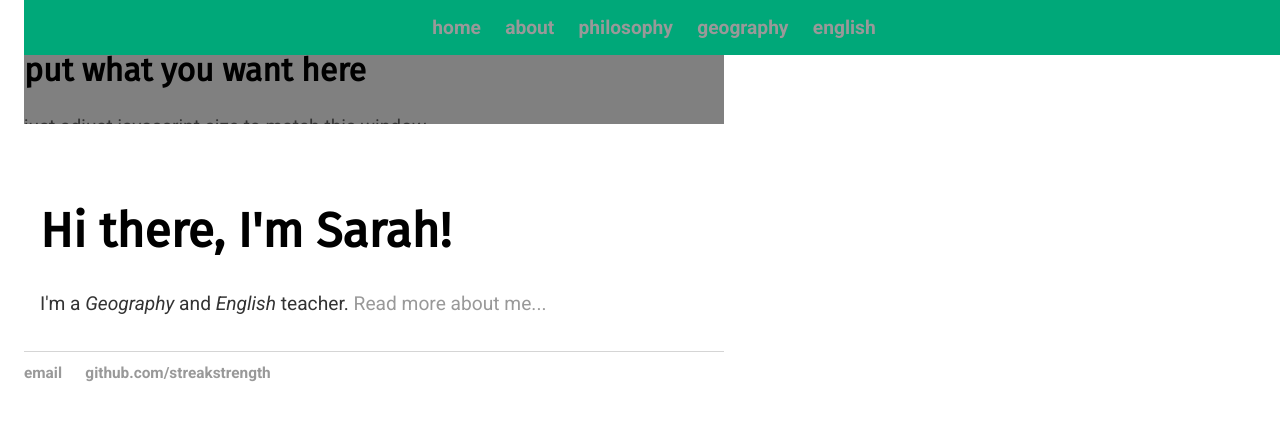
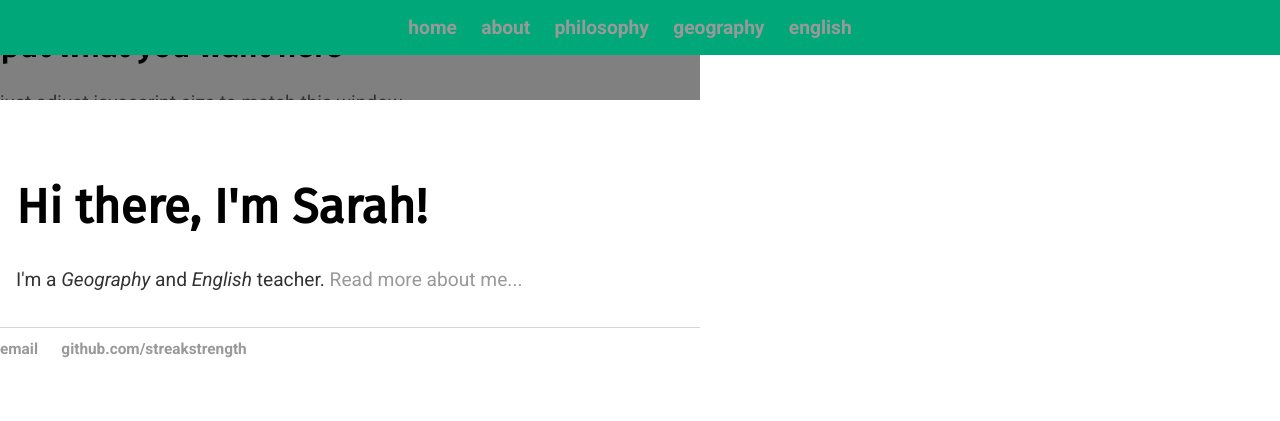
Before and after one commit to streakstrength/streakstrength.github.io, a Jekyll site: the page built from index.html, in a window 1280 px wide. Shown: the top 421 px of the page. Built offline with Jekyll 4.4.1, drawn with Linux system fonts in a browser that asks for light colours.

Commit message:
Update main.css

```diff
--- a/css/main.css
+++ b/css/main.css
@@ -8,9 +8,9 @@ body {
 
 @media only screen and (min-width: 481px) {
   body {
-    padding-top: 24px;
-    padding-right: 24px;
-    padding-left: 24px;
+    padding-top: 0px;
+    padding-right: 0px;
+    padding-left: 0px;
   }
 }
 
```
